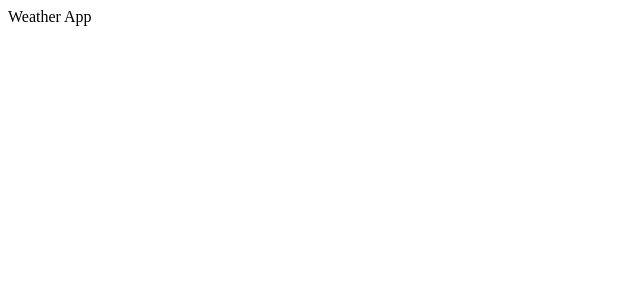
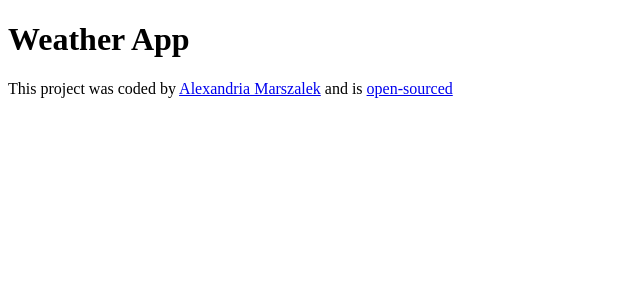
Before and after one commit to AJeannae/weather-react-app, a React (Create React App) app: page / in a window 1280 px wide. Shown: the top 300 px of the page, without its empty margins (0-640 px from the left). Built offline with nearby package versions, Linux system fonts and the light colour scheme.

Commit message:
added the github repo URL

```diff
--- a/src/App.js
+++ b/src/App.js
@@ -1,5 +1,19 @@
 import "./App.css";
 
 export default function App() {
-  return <div className="App">Weather App</div>;
+  return (
+    <div className="App">
+      <h1>Weather App</h1>
+      <footer>
+        This project was coded by <a href="#">Alexandria Marszalek</a> and is{" "}
+        <a
+          href="https://github.com/AJeannae/weather-react-app"
+          target="_blank"
+          rel="noreferrer"
+        >
+          open-sourced
+        </a>
+      </footer>
+    </div>
+  );
 }
```
